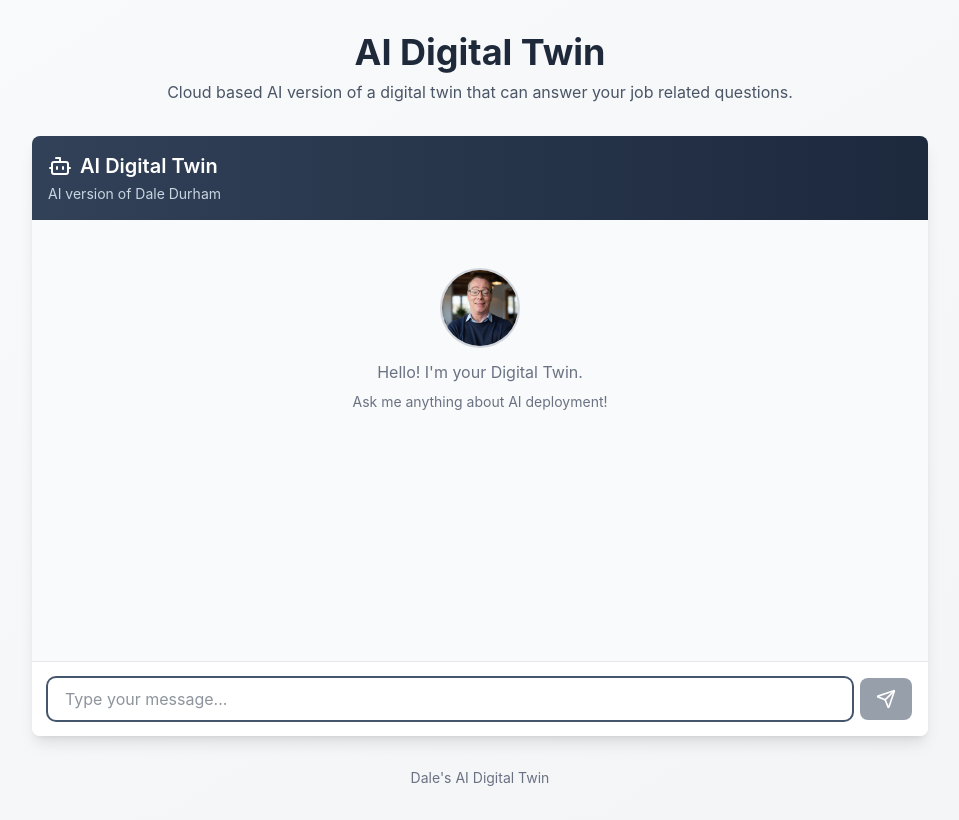
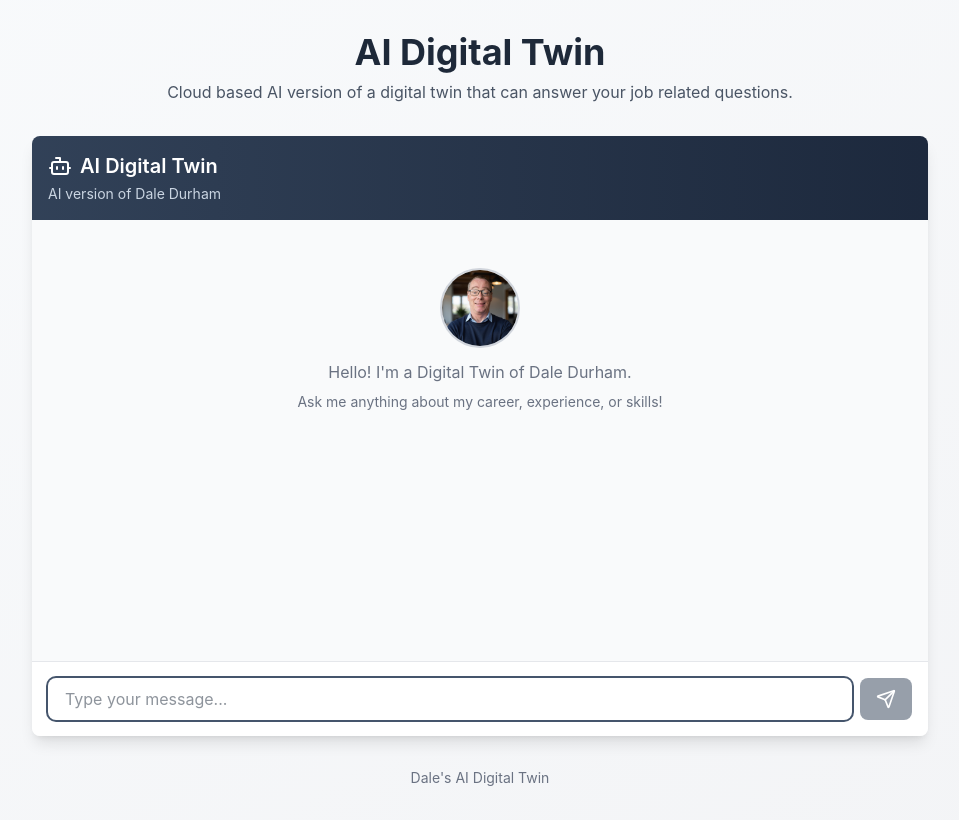
Before and after one commit to daledurhampro/digital-twin, a Next.js app in the folder frontend/: page / in a window 1280 px wide. Shown: the whole page, without its empty margins (160-1119 px from the left). Built offline with nearby package versions, Linux system fonts and the light colour scheme.

Commit message:
tweak text in initial UI to add user fullName

```diff
--- a/frontend/components/twin.tsx
+++ b/frontend/components/twin.tsx
@@ -127,8 +127,8 @@ export default function Twin() {
                         ) : (
                             <Bot className="w-12 h-12 mx-auto mb-3 text-gray-400" />
                         )}
-                        <p>Hello! I&apos;m your Digital Twin.</p>
-                        <p className="text-sm mt-2">Ask me anything about AI deployment!</p>
+                        <p>Hello! I&apos;m a Digital Twin of {fullName || 'User'}.</p>
+                        <p className="text-sm mt-2">Ask me anything about my career, experience, or skills!</p>
                     </div>
                 )}
 
```
